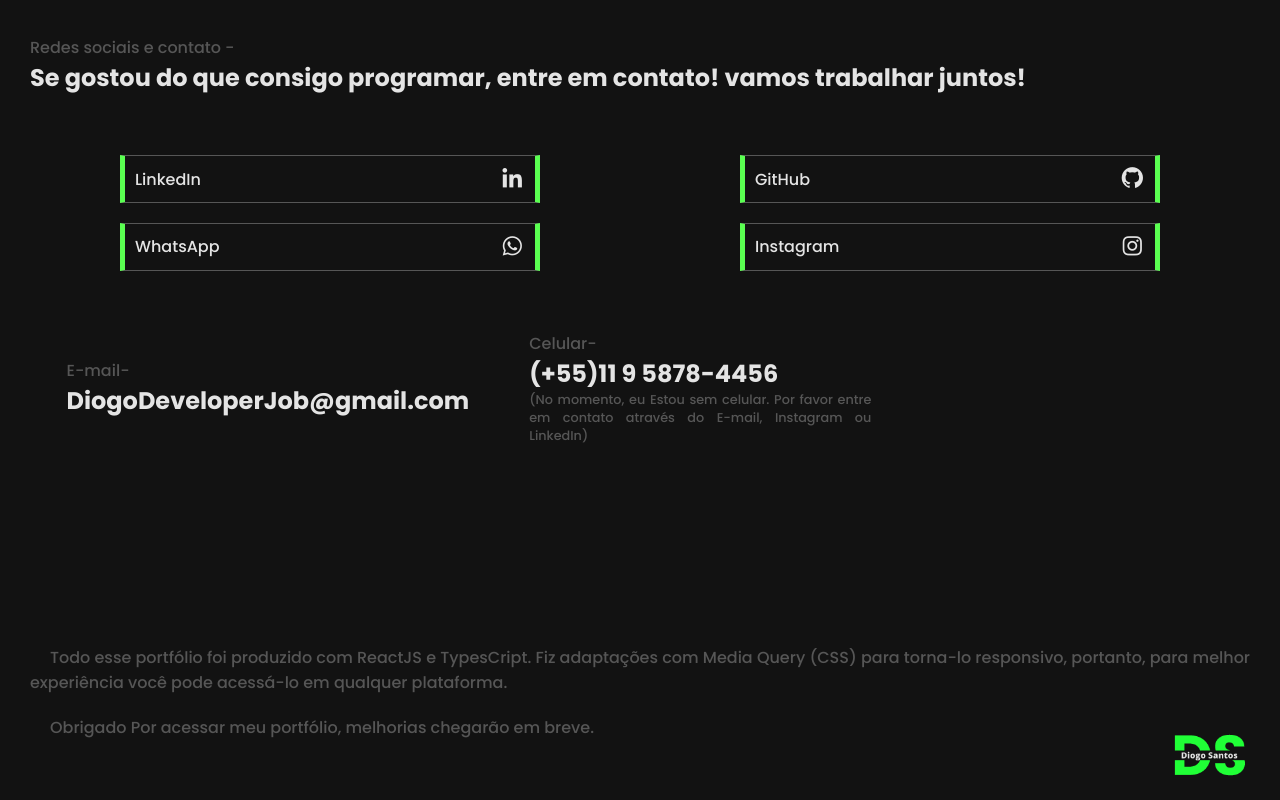
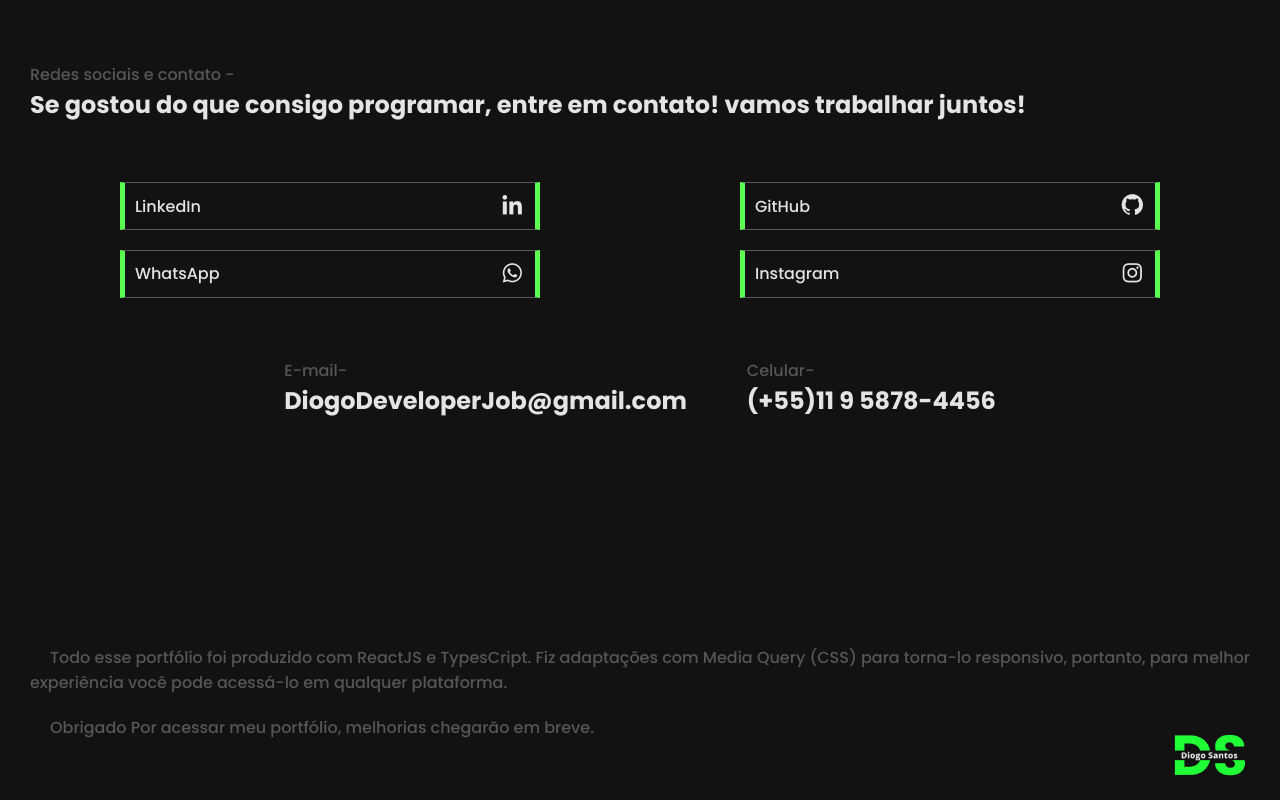
Before and after one commit to DiogoHSSantos/Portfolio-Diogo, a React (Vite) app in the folder portfolio-react/: page / in a window 1280 px wide. Shown: the part 1760-2560 px from the top of the page. Built offline with nearby package versions, Linux system fonts and the light colour scheme; grey boxes are pictures that could not be loaded; the HTML template or start-up script is replaced by a standard one.

Commit message:
removi a mensagem de contato

```diff
--- a/portfolio-react/src/App.tsx
+++ b/portfolio-react/src/App.tsx
@@ -146,7 +146,6 @@
             <div className='ContatoCelularArea'>
               <p className="pStyle titleCelular">Celular-</p>
               <h2 className='celular'>(+55)11 9 5878-4456</h2>
-              <p className="pStyle noTel">(No momento, eu Estou sem celular. Por favor entre em contato através do E-mail, Instagram ou LinkedIn)</p>
             </div>
           </div>
 
--- a/portfolio-react/src/styles/desktop.css
+++ b/portfolio-react/src/styles/desktop.css
@@ -79,10 +79,6 @@
         font-size: 1.5em;
         display: inline;
     }
-    .noTel{
-        width: 50%;
-    }
-
     /* --------------------------------------------------------------- */
     #Observacoes{
         height: 20vh;
```
